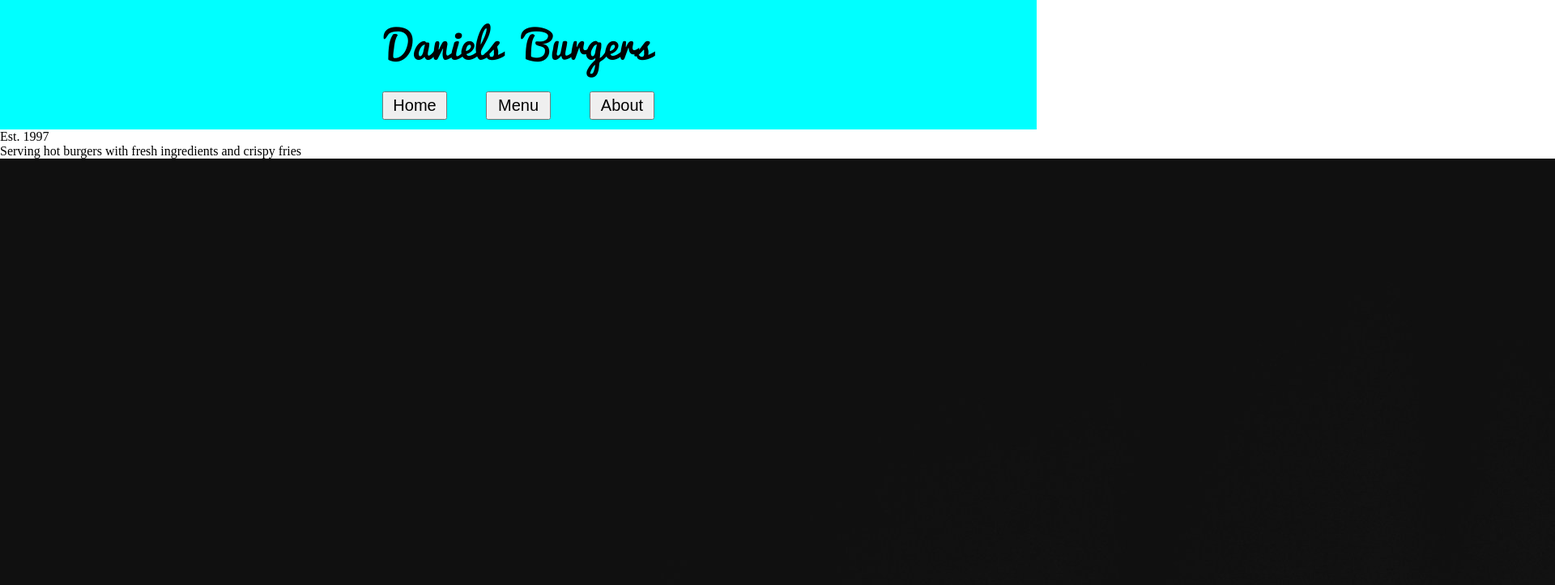
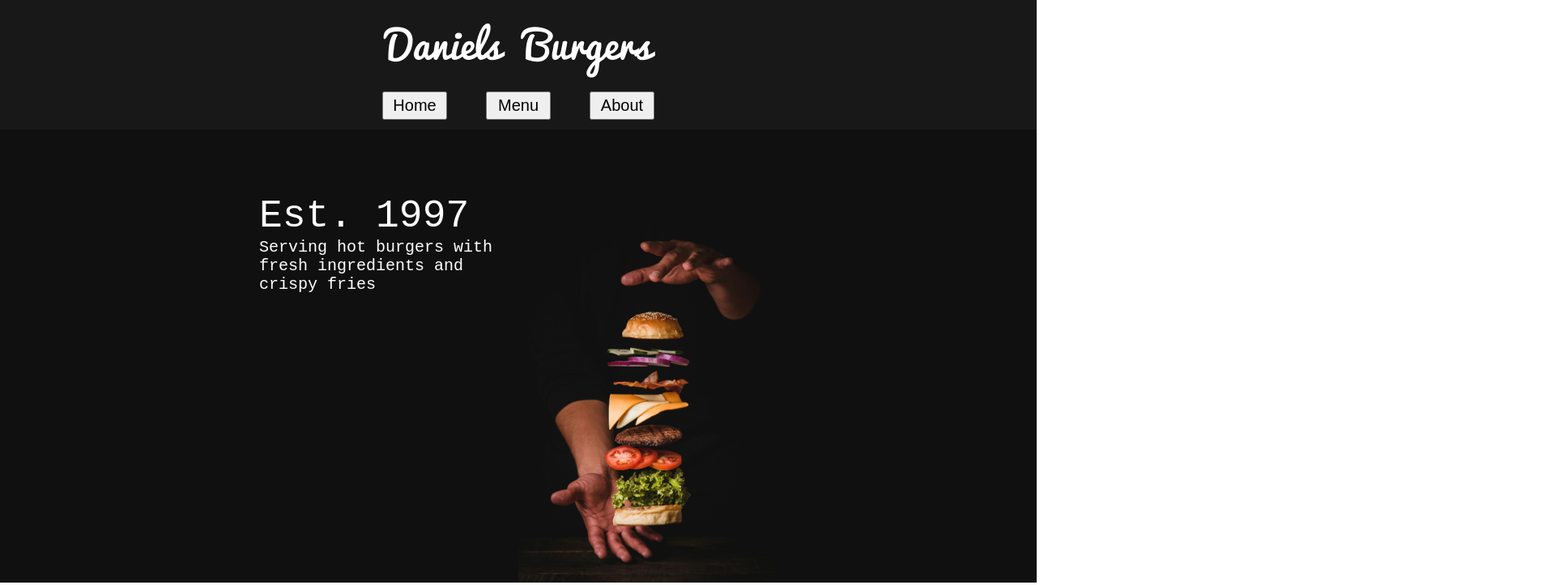
Before and after one commit to daniellonsdale/odin-restaurant-page, a website built with webpack: page src/template.html in a window 1280 px wide. Shown: the top 723 px of the page at 81% size, 1920 px wide, since content can reach past the window. Built offline with nearby package versions, Linux system fonts and the light colour scheme.

Commit message:
Style init home

```diff
--- a/src/styles.css
+++ b/src/styles.css
@@ -19,7 +19,7 @@ body{
 }
 
 header{
-    background-color: aqua;
+    background-color: rgb(24, 24, 24);
 
     min-height: 20dvh;
     display: flex;
@@ -36,6 +36,7 @@ header h1{
     font-size: 3rem;
     font-family: 'pacificoregular', serif;
     word-spacing: 1rem;
+    color: white;
 }
 
 header nav{
@@ -51,3 +52,31 @@ header button{
     width: 5rem;
     padding: .25rem 0;
 }
+
+#content{
+    display: grid;
+    grid-template-columns: repeat(4, 1fr);
+    padding-top: 10dvh;
+    background-color: rgb(16,16,16);
+
+    font-family: 'Courier New', Courier, monospace;
+}
+
+#content .restaurant-info{
+    grid-column: 2 / 3;
+    color: white;
+}
+
+#content img{
+    max-width: 100%;
+    height: auto;
+    grid-column: 3 / 4;
+}
+
+#content h1{
+    font-size: 3rem;
+}
+
+#content h3{
+    font-size: 1.25rem;
+}
--- a/src/template.html
+++ b/src/template.html
@@ -16,7 +16,7 @@
     </header>
     <div id="content">
         <div class="restaurant-info">
-            <h2>Est. 1997</h2>
+            <h1>Est. 1997</h1>
             <h3>Serving hot burgers with fresh ingredients and crispy fries</h3>
         </div>
         <img src="./images/burger-hands.jpg" alt="man throwing a burger up to display all the parts">
```
